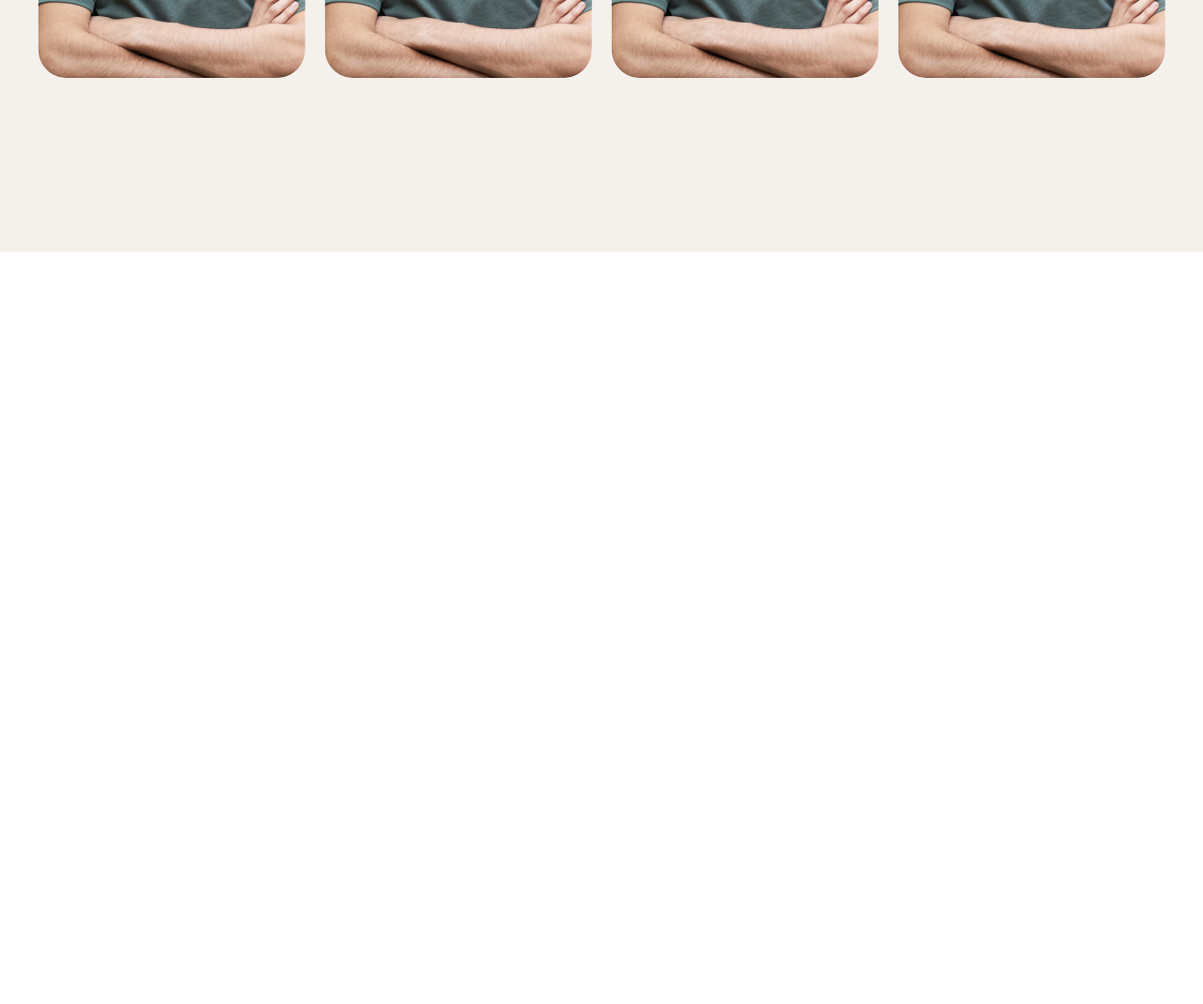
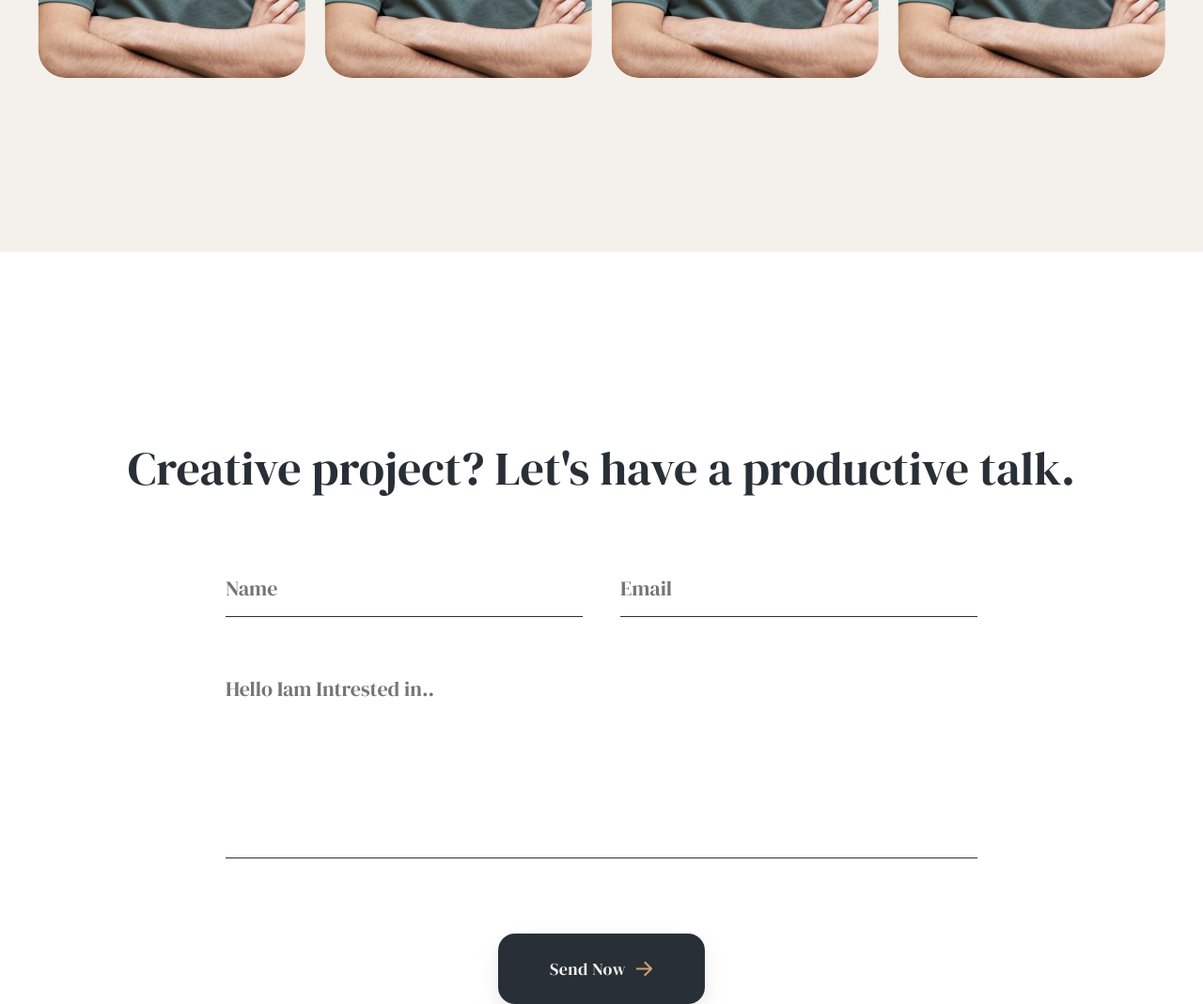
Before and after one commit to nick20name17/Interno, a plain HTML site: page about.html in a window 1280 px wide. Shown: the part 1951-3020 px from the top of the page at 94% size. Before the commit the page ends 2219 px from the top, so only its background shows below. Drawn offline with nearby package versions, Linux system fonts and the light colour scheme; files that its build step writes are made by us from their sources.

Commit message:
add contact-us section

```diff
--- a/about.html
+++ b/about.html
@@ -356,6 +356,53 @@
           </div>
         </div>
       </section>
+
+      <section class="section about-contact-us">
+        <div class="container">
+          <h2 class="second-heading text_center">
+            Creative project? Let's have a productive talk.
+          </h2>
+          <form class="form" method="post" spellcheck="false">
+            <div class="form-group">
+              <input
+                class="input"
+                type="text"
+                placeholder="Name"
+                name="name"
+                required />
+              <input
+                class="input"
+                type="email"
+                placeholder="Email"
+                name="email"
+                required />
+              <textarea
+                class="textarea"
+                minlength="10"
+                maxlength="120"
+                name="message"
+                required
+                placeholder="Hello Iam Intrested in.."></textarea>
+            </div>
+            <button class="btn btn_dark">
+              Send Now
+              <svg
+                xmlns="http://www.w3.org/2000/svg"
+                width="19"
+                height="17"
+                viewBox="0 0 19 17"
+                fill="none">
+                <path
+                  d="M1.92969 8.43542L15.6529 8.29857M10.5479 1.91138L17.0708 8.43436L10.4165 15.0887"
+                  stroke="#292F36"
+                  stroke-width="2"
+                  stroke-linecap="square"
+                  stroke-linejoin="round" />
+              </svg>
+            </button>
+          </form>
+        </div>
+      </section>
     </main>
   </body>
 </html>
--- /dev/null
+++ b/styles/components/_input.scss
@@ -0,0 +1,13 @@
+.input,
+.textarea {
+  border: none;
+  border-bottom: 1.5px solid var(--dark-clr);
+  outline: none;
+  font-size: var(--font-lg);
+  padding: 0 13px 13px 0;
+}
+
+.textarea {
+  resize: none;
+  padding-bottom: 130px;
+}
--- /dev/null
+++ b/styles/sections/about/_contact-us.scss
@@ -0,0 +1,23 @@
+.about-contact-us {
+  .form {
+    max-width: 800px;
+    margin: 0 auto;
+    margin-top: 80px;
+
+    &-group {
+      @include flex-all-sb;
+      flex-wrap: wrap;
+      gap: 60px 40px;
+
+      .input,
+      .textarea {
+        flex-grow: 1;
+      }
+    }
+
+    .btn {
+      margin: 0 auto;
+      margin-top: 80px;
+    }
+  }
+}
--- a/styles/style.scss
+++ b/styles/style.scss
@@ -10,6 +10,7 @@
 @import "components/btns";
 @import "components/header";
 @import "components/text";
+@import "components/input";
 
 @import "sections/home/hero";
 @import "sections/home/advantage";
@@ -17,3 +18,4 @@
 
 @import "sections/about/about-hero";
 @import "sections/about/feedback";
+@import "sections/about/contact-us";
```
